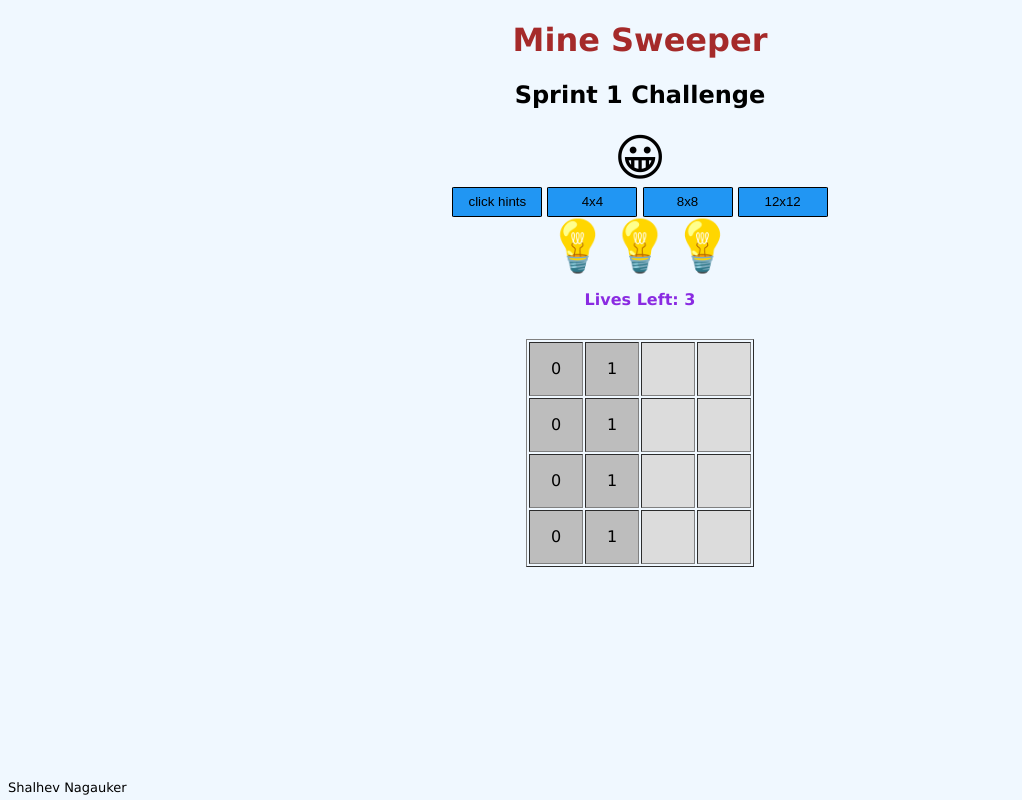
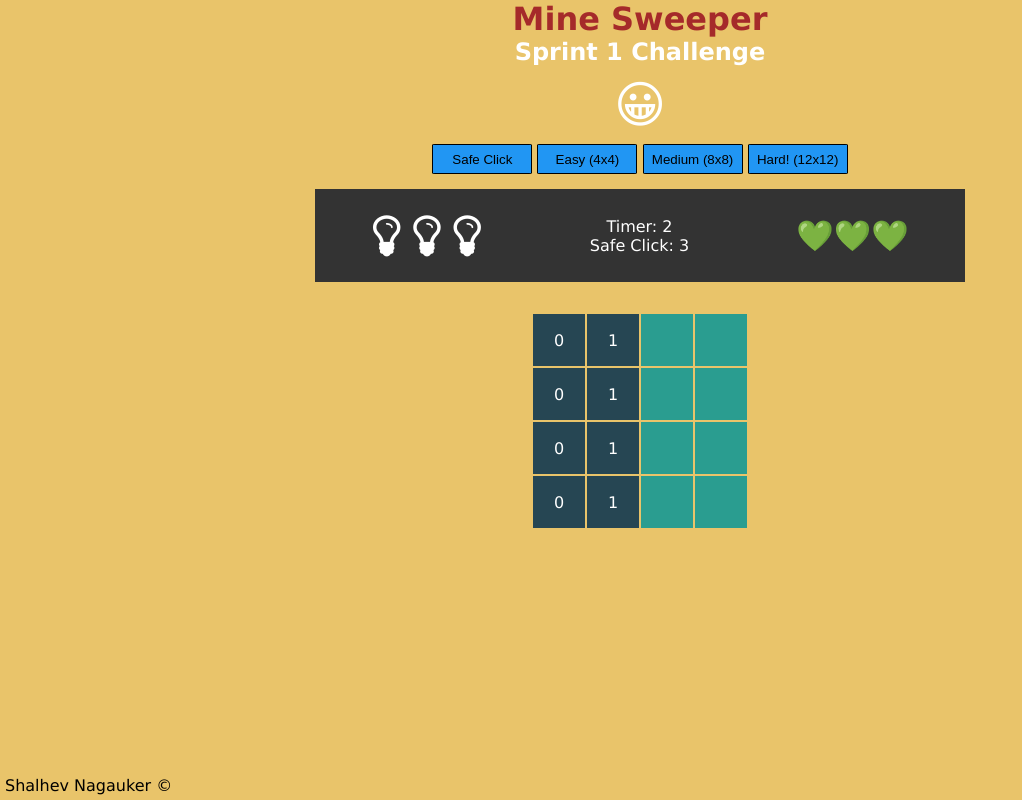
Before and after one commit to Shalhev/Mine-Sweeper, a plain HTML site: page index.html in a window 1280 px wide. Both pictures are taken after a click on the element 556 px from the left and 368 px from the top of the page. Shown: the whole page, without its empty margins (0-1022 px from the left). Drawn offline with Linux system fonts and the light colour scheme.

Commit message:
update-2

```diff
--- a/css/main.css
+++ b/css/main.css
@@ -1,52 +1,124 @@
+* {
+    margin: auto;
+}
+
 body {
     background-color: aliceblue;
     text-align: center;
-    font-family: Verdana, Geneva, Tahoma, sans-serif
+    font-family: Verdana, Geneva, Tahoma, sans-serif;
+    background-color: #E9C46A;
+    color: #FFF;
 }
-
 h1 {
     color: brown;
 }
 
+nav {
+    display: flex;
+    background-color: #333;
+    width: 650px;
+    height: 93px;
+    margin: 15px auto;
+    justify-content: space-around;
+}
+
+.timer {
+    display: inline-block;
+}
+
+.smiley {
+    font-size: 50px;
+    margin: 10px auto;
+    width: 100px;
+    cursor: pointer;
+}
+
+ul {
+    list-style-type: none;
+    padding: 0;
+}
+
+.lives {
+    margin: auto;
+    font-size: 30px;
+    max-width: 130px;
+    min-width: 123px;
+}
+
+.hints {
+    margin: auto;
+    font-size: 40px;
+    display: inline-block;
+    text-align: center;
+    /* padding: 20px; */
+    min-width: 122px;
+}
+.clicked{
+    color: yellow;
+}
+.hint1{
+    display: inline-block;
+    cursor: pointer;
+    font-size: 48px;
+}
+.hint2{
+    display: inline-block;
+    cursor: pointer;
+    font-size: 48px;
+}
+.hint3{
+    display: inline-block;
+    cursor: pointer;
+    font-size: 48px;
+}
+
 table {
     margin: 30px auto;
-    /* width: 300px;
-    height: 300px; */
+    /* max-width: 300px;
+    max-height: 300px; */
 }
 
 td {
     width: 50px;
     height: 50px;
-    background-color: rgb(220, 220, 220);
+    background-color: #2a9d90;
+}
+
+td:hover {
+    background-color: #04b9a4;
 }
 
 .shown {
-    background-color: rgb(189, 189, 189);
+    background-color: #264653;
 }
 
-.smiley {
-    font-size: 50px;
-}
+
 
 button {
     background-color: #2196f3;
-    width: 90px;
+    width: 100px;
     height: 30px;
     border: 1px black solid;
     border-radius: 3%;
+    cursor: pointer;
+    transition: 0.3s;
 }
 
-.lives {
-    margin: 15px auto;
-    color: blueviolet;
-    font-weight: 700;
-}
-.hints {
-    font-size: 50px;
+button:hover {
+    background-color: #60aff0;
+    width: 140px;
 }
 
+
+
+.safe-click {
+    background-color: rgb(223, 223, 223);
+}
+
+
 footer {
-    font-size: 13px;
     position: fixed;
+    left: 5px;
     bottom: 5px;
+    color: black;
 }
--- a/index.html
+++ b/index.html
@@ -1,27 +1,53 @@
 <!DOCTYPE html>
 <html lang="en">
+
 <head>
     <meta charset="UTF-8">
     <meta http-equiv="X-UA-Compatible" content="IE=edge">
     <meta name="viewport" content="width=device-width, initial-scale=1.0">
     <title>Mine Sweeper</title>
-<link rel="stylesheet" href="css/main.css">
+    <link rel="stylesheet" href="css/main.css">
+    <link rel="stylesheet" href="https://cdnjs.cloudflare.com/ajax/libs/font-awesome/4.7.0/css/font-awesome.min.css">
+    <link rel="stylesheet" href="https://maxcdn.bootstrapcdn.com/font-awesome/4.4.0/css/font-awesome.min.css">
+
 </head>
+
 <body onload="initGame()">
     <h1>Mine Sweeper</h1>
     <h2>Sprint 1 Challenge</h2>
     <div class="smiley" onclick="initGame()">😀</div>
-    <button onclick="hints()">click hints</button>
-    <button onclick="setLevel(4)">4x4</button>
-    <button onclick="setLevel(8)">8x8</button>
-    <button onclick="setLevel(12)">12x12</button>
-    <div class="hints">💡💡💡</div>
-    <div class="lives">Lives Left: <span>3</span></div>
+    <button class="safe-btn" onclick="safeClick()">Safe Click</button>
+    <button onclick="setLevel(4)">Easy (4x4)</button>
+    <button onclick="setLevel(8)">Medium (8x8)</button>
+    <button onclick="setLevel(12)">Hard! (12x12)</button>
+    <!-- <button onclick="undoStep()">undoStep</button> -->
+    <nav>
+        <div class="hints">
+
+            <div class="hint1" onclick="hints(this)">
+                <i class="fa fa-lightbulb-o"></i></div>
+            <div class="hint2" onclick="hints(this)">
+            <i class="fa fa-lightbulb-o"></i></div>
+            <div class="hint3" onclick="hints(this)">
+                <i class="fa fa-lightbulb-o"></i></div>
+        </div>
+        <ul>
+            <li>
+                <div class="timer">Timer: <span>0</span></div>
+            </li>
+            <li>
+                <div class="safe">Safe Click: <span>3</span></div>
+            </li>
+        </ul>
+        <div class="lives">💚💚💚</div>
+    </nav>
 
     <div class="table">
     </div>
+    <footer>Shalhev Nagauker ©</footer>
 
-    <footer>Shalhev Nagauker</footer>
     <script src="js/main.js"></script>
+
 </body>
+
 </html>
--- a/js/main.js
+++ b/js/main.js
@@ -12,19 +12,14 @@ var gLevel = {
     SIZE: 4,
     MINES: 2
 }
-var gGame = {
-    isOn: true,
-    shownCount: 0,
-    markedCount: 0,
-    secsPassed: 0,
-    lives: 3,
-    win: false,
-    hints: 3,
-    isHintOn: false
-}
+var gGame
 var gBoard
 var hintCells = []
-
+var gTimer
+var gStart
+var isTimerOn
+var gSteps = []
+var isBackStep = false
 
 function initGame() {
     gGame = {
@@ -32,17 +27,21 @@ function initGame() {
         shownCount: 0,
         markedCount: 0,
         secsPassed: 0,
+        firstStep: true,
         lives: 3,
         isWin: false,
         hints: 3,
-        isHintOn: false
+        isHintOn: false,
+        safeClicks: 3,
     }
     gBoard = buildBoard()
     randomMine()
     renderBoard()
     smiley()
     livesLeft()
-    safeClick()
+    clearInterval(gTimer)
+    resetHintCount()
+
 }
 
 function buildBoard() {
@@ -59,10 +58,6 @@ function buildBoard() {
             }
         }
     }
-    // board[0][0].isMine = true
-    // board[0][0].isShown = true
-    // board[3][3].isMine = true
-    // board[3][3].isShown = true
     return board
 }
 
@@ -83,7 +78,7 @@ function setMinesNegsCount(rowIdx, colIdx) {
 }
 
 function renderBoard() {
-    var strHTML = '<table border="1"><tbody>';
+    var strHTML = '<table><tbody>';
     for (var i = 0; i < gBoard.length; i++) {
         strHTML += '<tr>';
         for (var j = 0; j < gBoard[0].length; j++) {
@@ -93,12 +88,10 @@ function renderBoard() {
             cell.minesAroundCount = minesAround
             if (gBoard[i][j].isShown) {
                 var printcell = (isMineCell === false) ? minesAround : MINE
-                // var className = 'cell cell-' + i + '-' + j;
-                // strHTML += '<td class="' + className + '"> ' + cell + ' </td>'
-                strHTML += `<td class="shown" onclick="cellClicked(this, ${i}, ${j})" oncontextmenu="cellMarked(event, this, ${i}, ${j})">${printcell}</td>`
+                strHTML += `<td class="shown cell-${i}-${j}" onclick="cellClicked(this, ${i}, ${j})" oncontextmenu="cellMarked(event, this, ${i}, ${j})">${printcell}</td>`
             } else {
                 var printcell = (cell.isMarked) ? FLAG : ''
-                strHTML += `<td onclick="cellClicked(this, ${i}, ${j})" oncontextmenu="cellMarked(event, this, ${i}, ${j})">${printcell}</td>`
+                strHTML += `<td class="cell-${i}-${j}"onclick="cellClicked(this, ${i}, ${j})" oncontextmenu="cellMarked(event, this, ${i}, ${j})">${printcell}</td>`
             }
         }
         strHTML += '</tr>'
@@ -106,14 +99,25 @@ function renderBoard() {
     strHTML += '</tbody></table>';
     var elContainer = document.querySelector('.table');
     elContainer.innerHTML = strHTML;
+    // if (isBackStep) return
+    // var boardCopy = gBoard.slice()
+    // var gameCopy = Object.assign({}, gGame);
+    // gSteps.push(boardCopy, gameCopy)
+    // var step = { board: boardCopy, game: gameCopy }
+    // console.log('step.borad', step.board);
+    // gSteps.push(step)
+    // console.log(gSteps);
+    // console.log(gSteps);
+
 }
-// var className = 'cell cell-' + i + '-' + j;
-// strHTML += '<td class="' + className + '"> ' + cell + ' </td>'
-// strHTML += `<td class="shown" onclick="cellClicked(this, ${i}, ${j})" oncontextmenu="cellMarked(event, this, ${i}, ${j})">${printcell}</td>`
-// strHTML += `<td onclick="cellClicked(this, ${i}, ${j})" oncontextmenu="cellMarked(event, this, ${i}, ${j})"></td>`
 
 
 function cellClicked(elCell, i, j) {
+    isBackStep = false
+    if (gGame.firstStep) {
+        timerStart()
+        gGame.firstStep = false
+    }
     var cell = gBoard[i][j]
     if (gGame.isOn === false) return
     if (cell.isMarked) return
@@ -127,15 +131,11 @@ function cellClicked(elCell, i, j) {
     if (cell.isMine === true) {
         gGame.lives--
         livesLeft()
-        if (gGame.lives === 0) {
-            gGame.isOn = false
-            showAllMines()
-            console.log('GAME OVER!');
-        }
     } else {
         gGame.shownCount++
     }
     if (cell.minesAroundCount === 0 && !cell.isMine) {
+        gGame.shownCount--
         expandShown(i, j)
     }
     cell.isShown = true
@@ -167,6 +167,7 @@ function checkGameOver() {
         gGame.isOn = false
         gGame.isWin = true
         console.log('WINN!');
+        timerEnd()
         smiley()
 
     }
@@ -238,8 +239,21 @@ function setLevel(level) {
 }
 
 function livesLeft() {
-    var elLives = document.querySelector('.lives span')
-    elLives.innerHTML = gGame.lives
+    var strHTML = ''
+    var elLives = document.querySelector('.lives')
+    if (gGame.lives === 0) {
+        gGame.isOn = false
+        showAllMines()
+        timerEnd()
+        console.log('GAME OVER!');
+        elLives.innerHTML = 'GAME OVER!'
+        elLives.style.color = 'red'
+        return
+    }
+    for (var i = 0; i < gGame.lives; i++) {
+        strHTML += '💚'
+    }
+    elLives.innerHTML = strHTML
 }
 function smiley() {
     var smile = document.querySelector('.smiley')
@@ -248,11 +262,13 @@ function smiley() {
     else if (gGame.lives < 3) smile.innerText = '🤯'
 }
 
-function hints() {
+function hints(el) {
     if (gGame.hints < 1) return
     if (gGame.isHintOn) return
     gGame.hints--
     gGame.isHintOn = true
+    hintColor(el)
+
 
 }
 function hintOn(rowIdx, colIdx) {
@@ -271,6 +287,7 @@ function hintOn(rowIdx, colIdx) {
         }
     }
     renderBoard()
+    // hintCount()
     setTimeout(hintOff, 1000, hintCells)
 }
 function hintOff(hintCells) {
@@ -279,18 +296,29 @@ function hintOff(hintCells) {
         gBoard[cell.i][cell.j].isShown = false
 
     }
+    var elHint = document.querySelectorAll('.clicked')
+    for (var i = 0; i < elHint.length; i++) {
+        elHint[i].style.visibility = 'hidden'
+    }
     renderBoard()
     gGame.isHintOn = false
+}
 
-    var strHTML = ''
-    for (var i = 0; i < gGame.hints; i++) {
-        strHTML += `💡`
+function hintColor(el) {
+    el.classList.add('clicked')
+}
+function resetHintCount() {
+    var elHint = document.querySelectorAll('.clicked')
+    for (var i = 0; i < elHint.length; i++) {
+        elHint[i].style.visibility = 'visible'
+        elHint[i].classList.remove('clicked')
     }
-    var elhint = document.querySelector('.hints')
-    elhint.innerHTML = strHTML
 }
 
 function safeClick() {
+    if (gGame.safeClicks === 0) return
+
+    gGame.safeClicks--
     var safeCells = []
     for (var i = 0; i < gBoard.length; i++) {
         for (var j = 0; j < gBoard[0].length; j++) {
@@ -301,9 +329,56 @@ function safeClick() {
             }
         }
     }
+    if (safeCells.length === 0) return
+    var randomNum = getRandomInt(0, safeCells.length)
+    var raddomCell = safeCells[randomNum]
+    var elCell = document.querySelector(`.cell-${raddomCell.i}-${raddomCell.j}`);
+    elCell.classList.add('safe-click')
+    var elBtn = document.querySelector('.safe span')
+    elBtn.innerText = `${gGame.safeClicks}`
+
+    setTimeout(function () {
+        elCell.classList.remove('safe-click')
+    }, 1000)
+
 }
 
+function undoStep() {
+    if (gSteps.length === 0) return
+    isBackStep = true
+    var step = gSteps.pop()
+    console.log('step board', step.board);
+    console.log('step game', step.game);
+    gBoard = step.board
+    gGame = step.game
+    renderBoard()
+}
 
+function renderCell(location, value) {
+    var elCell = document.querySelector(`.cell-${location.i}-${location.j}`);
+    elCell.innerHTML = value;
+}
+
+function timerStart() {
+    gStart = new Date
+    isTimerOn = true
+    gTimer = setInterval(timerRun, 20)
+}
+
+function timerRun() {
+    if (isTimerOn) {
+        var end = new Date
+        var time = (end - gStart) / 1000
+        // gGame.secsPassed = time
+        var eltime = document.querySelector('.timer span')
+        eltime.innerText = parseInt(time)
+    }
+}
+function timerEnd() {
+    isTimerOn = false
+    clearInterval(gTimer)
+
+}
 
 function getRandomInt(min, max) {
     min = Math.ceil(min);
```
